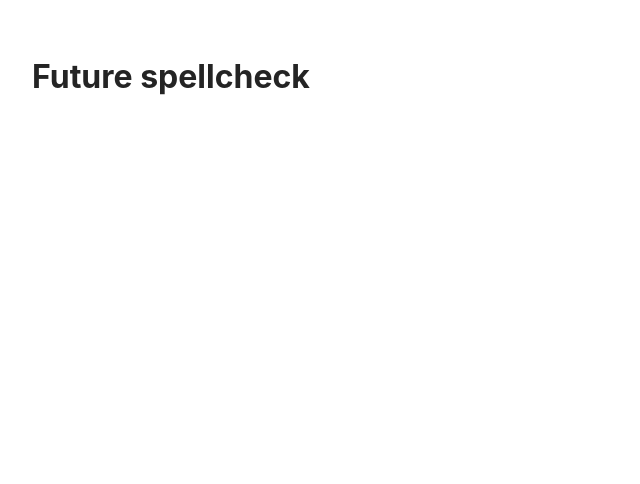
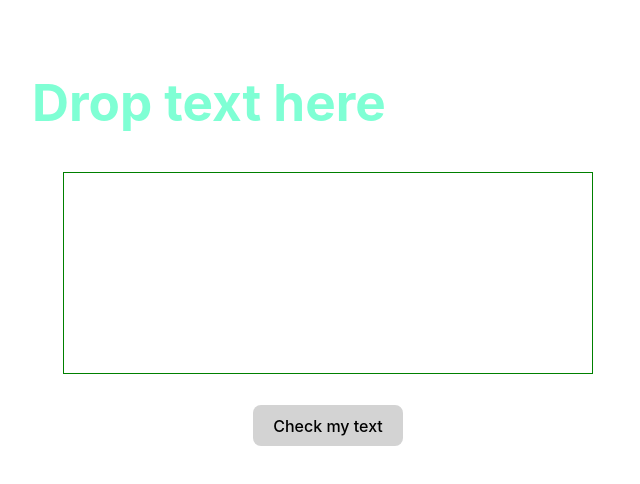
Before and after one commit to Divensky/witty-write, a React (Vite) app: page / in a window 1280 px wide. Shown: the top 484 px of the page, without its empty margins (0-640 px from the left). Built offline with nearby package versions, Linux system fonts and the light colour scheme; no server answers.

Commit message:
feat: update App.tsx

```diff
--- a/src/components/App/App.tsx
+++ b/src/components/App/App.tsx
@@ -1,10 +1,12 @@
-// import { useState } from 'react';
 import './App.scss';
+import MainContent from '../MainContent/MainContent';
 
 function App() {
   return (
     <>
-      <h1>Future spellcheck</h1>
+      <div className="App">
+        <MainContent />
+      </div>
     </>
   );
 }
```
